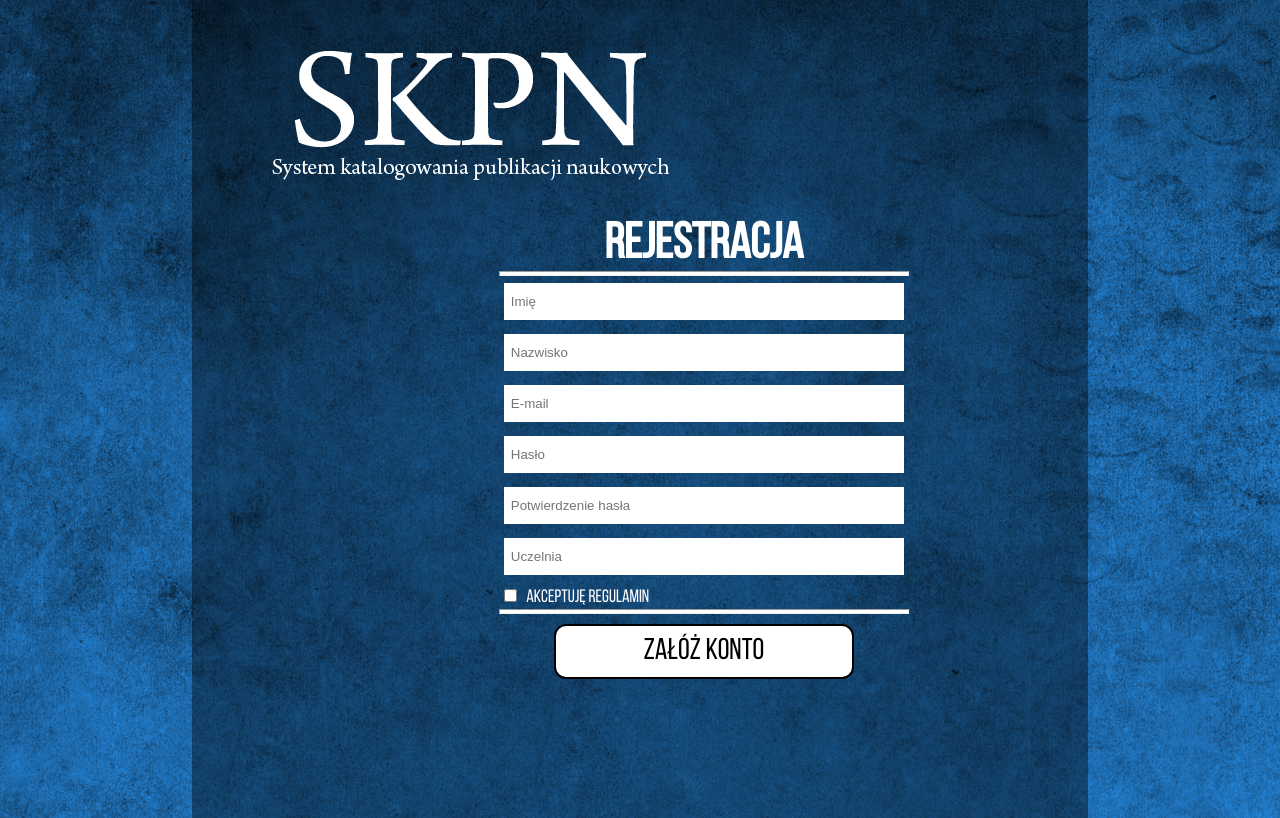
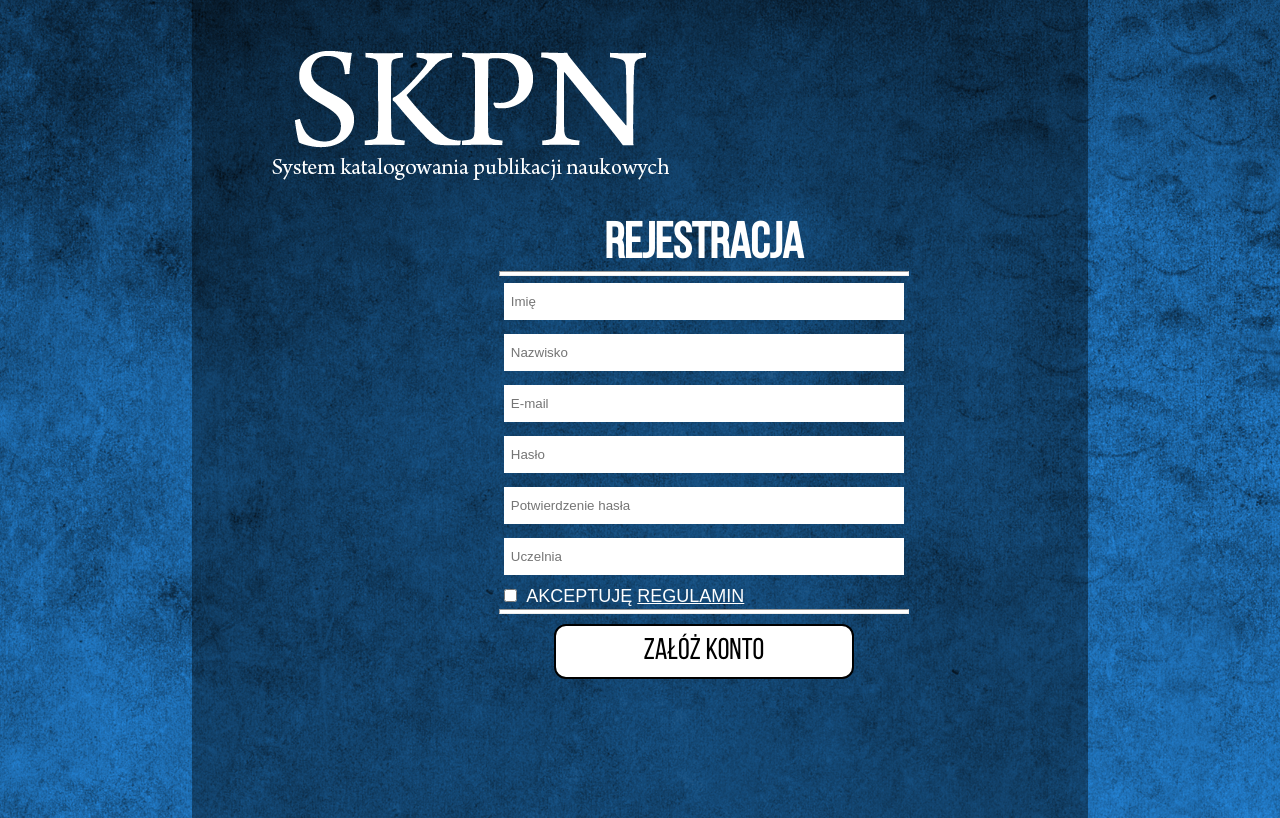
Before and after one commit to ImRaxi/Static_HTML_page_ZUT_project, a PHP site: page /reje.php in a window 1280 px wide. Shown: the part 81-899 px from the top of the page. Run offline with PHP 8.4, Linux system fonts and the light colour scheme.

Commit message:
zanim znowu usune

```diff
--- a/Bibliometr HTML/css/reje.css
+++ b/Bibliometr HTML/css/reje.css
@@ -36,7 +36,6 @@ form input[type="text"], form input[type="password"], form input[type="email"] {
     font-size:18px;
     text-transform: uppercase;
     color:white;
-    font-family: Bebas;
 	}
 
 	.button {
@@ -78,3 +77,6 @@ hr {
   text-align: center;
   margin: 10px 0px;
 }
+a{
+  color:white !important;
+}
--- a/Bibliometr HTML/dodaj.php
+++ b/Bibliometr HTML/dodaj.php
@@ -1,4 +1,5 @@
 <?php
+	ob_start();
      @session_start();
      $autor = $_POST['autor-add'];
      $nazwa = $_POST['nazwa-add'];
@@ -34,6 +35,7 @@
 					}
 
 				$polaczenie->close();
+				ob_end_flush();
 			}
 
 		} catch(Exception $e) {
--- a/Bibliometr HTML/editProfile.php
+++ b/Bibliometr HTML/editProfile.php
@@ -1,4 +1,5 @@
 <?php
+	ob_start();
     @session_start();
     require_once "connect.php";
 
@@ -43,6 +44,7 @@
             }
             header("Location: panel_uz.php");
             $polaczenie->close();
+			ob_end_flush();
         }
 
     } catch(Exception $e) {
--- a/Bibliometr HTML/reje.php
+++ b/Bibliometr HTML/reje.php
@@ -153,7 +153,7 @@
 							unset($_SESSION['error']['reg-uczelnia']);
 						}	?>
 							<input type="checkbox" name="checkbox">
-							<span>Akceptuję regulamin</span>
+							<span>Akceptuję <a href="regulamin_bibliometr.pdf">regulamin</a></span>
 					<hr>
 					<input type="submit" class="button" value="Załóż konto">
 				</form>
```
Also changed, not shown: Bibliometr HTML/connect.php (added, +12 -0 lines), 14 other files.
